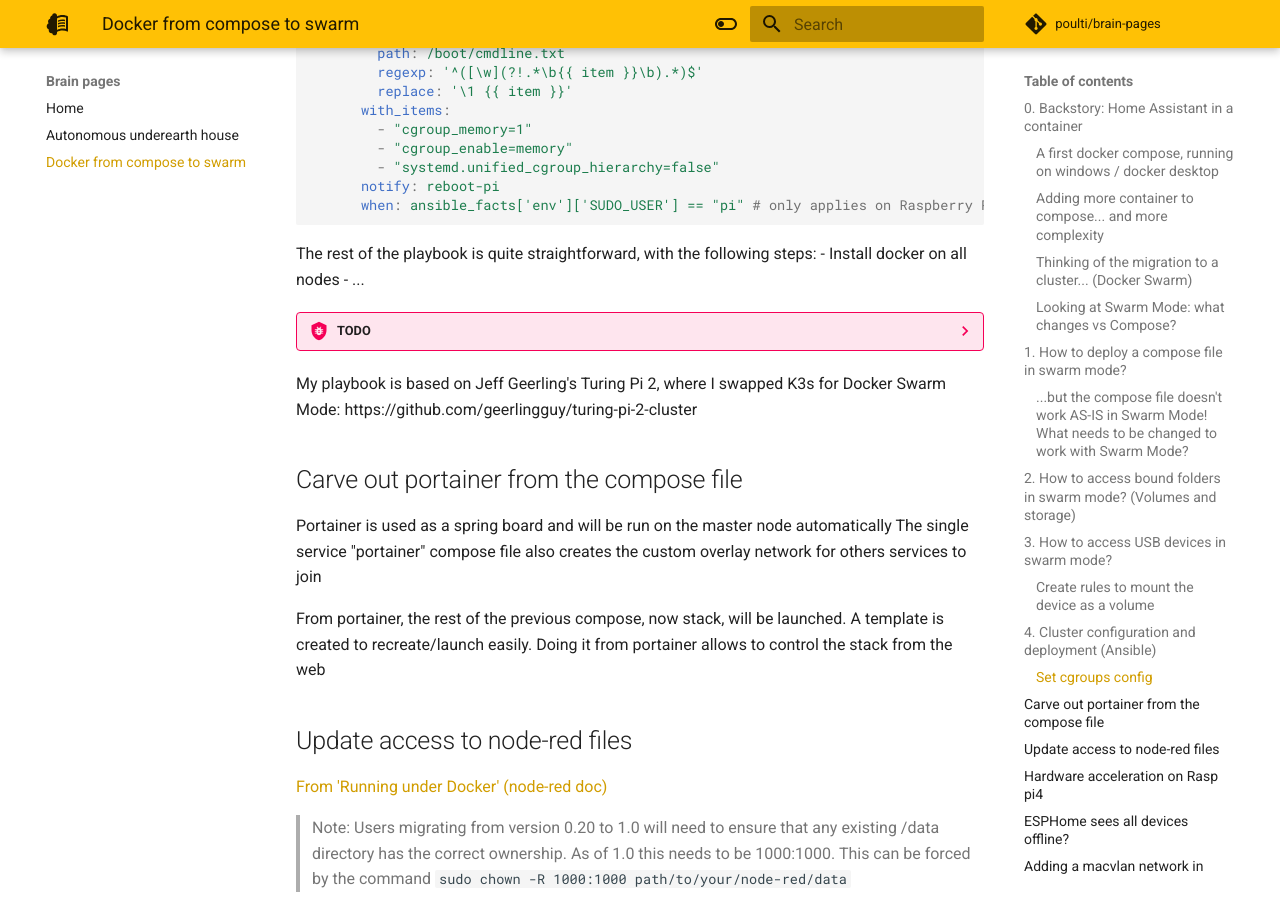
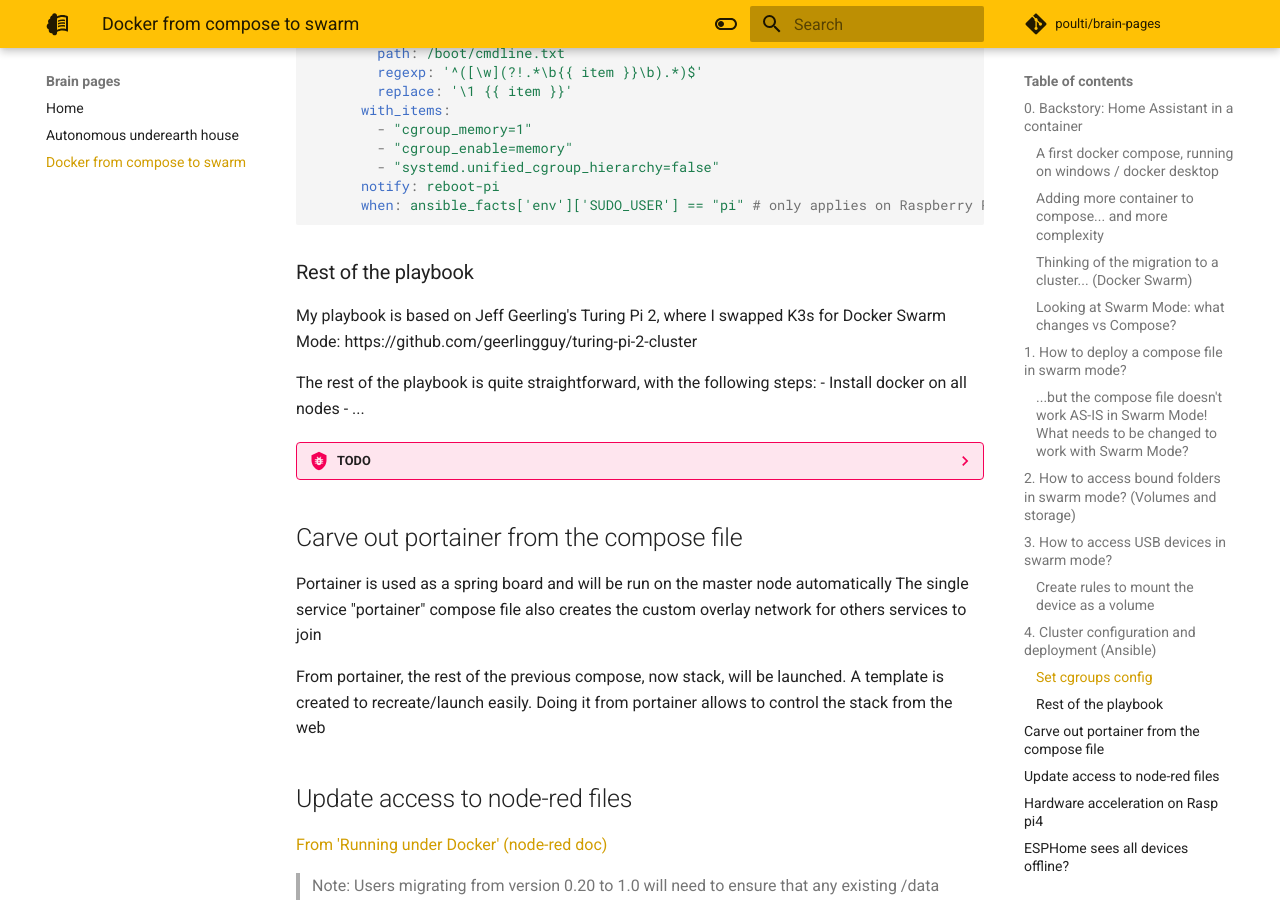
Before and after one commit to poulti/brain-pages, an MkDocs documentation site: the page built from docs/docker-from-compose-to-swarm.md, in a window 1280 px wide and 900 px high, scrolled down 11966 px. Built offline with MkDocs 1.6.1 and Material for MkDocs 9.7.7, drawn with Linux system fonts in a browser that asks for light colours; comment, search, counter and statistics services are not loaded.

Commit message:
Add subtitle for rest of playbook

````diff
--- a/docs/docker-from-compose-to-swarm.md
+++ b/docs/docker-from-compose-to-swarm.md
@@ -454,13 +454,16 @@
       when: ansible_facts['env']['SUDO_USER'] == "pi" # only applies on Raspberry Pis
 ```
 
+### Rest of the playbook
+
+My playbook is based on Jeff Geerling's Turing Pi 2, where I swapped K3s for Docker Swarm Mode: https://github.com/geerlingguy/turing-pi-2-cluster
+
 The rest of the playbook is quite straightforward, with the following steps:
 - Install docker on all nodes
 - ...
 
 ??? bug "TODO"
     Ansible for setting up the Swarm Mode
-My playbook is based on Jeff Geerling's Turing Pi 2, where I swapped K3s for Docker Swarm Mode: https://github.com/geerlingguy/turing-pi-2-cluster
 
 
 ## Carve out portainer from the compose file
````
